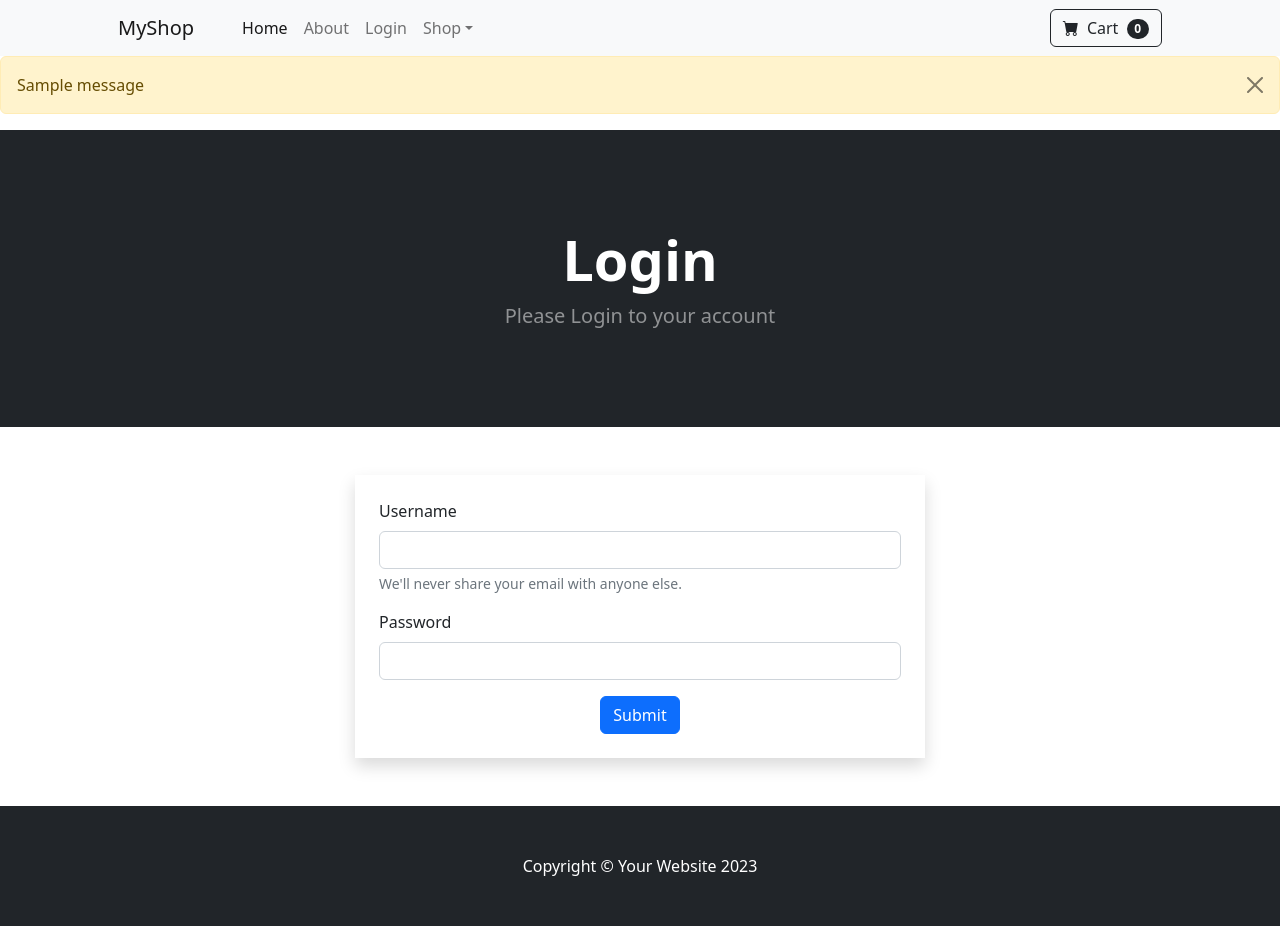
After one commit to meet123-tech/Ecom, a Django app: page /login/ in a window 1280 px wide. The commit adds this page. Run offline with Django 5.2, Linux system fonts and the light colour scheme; tables that the repository leaves empty hold one stand-in row (values such as "Sample post"); one stand-in notice (Sample message) is shown; some libraries are stand-ins or nearby versions.

Commit message:
add Login logout functionality and add View of particular product

```diff
--- a/Ecomm/shop/templates/base.html
+++ b/Ecomm/shop/templates/base.html
@@ -20,6 +20,19 @@
     <!-- Navigation-->
     {% include 'navbar.html' %}
 
+    {% if messages %}
+
+    {% for message in messages %}
+        <div class="alert alert-warning alert-dismissible fade show" role="alert">
+            {{ message }}
+            <button type="button" class="btn-close" data-bs-dismiss="alert" aria-label="Close"></button>
+        </div>
+    {% endfor %}
+
+
+    {% endif %}
+
+
     {% block content %}
 
     {% endblock content %}
--- a/Ecomm/shop/templates/home.html
+++ b/Ecomm/shop/templates/home.html
@@ -47,7 +47,7 @@
                             </div>
                             <!-- Product actions-->
                             <div class="card-footer p-4 pt-0 border-top-0 bg-transparent">
-                                <div class="text-center"><a class="btn btn-outline-dark mt-auto" href="#">View options</a></div>
+                                <div class="text-center"><a class="btn btn-outline-dark mt-auto" href="{% url 'product' product.id %}" >View Product</a></div>
                             </div>
                         </div>
                     </div>
@@ -70,7 +70,7 @@
                             </div>
                             <!-- Product actions-->
                             <div class="card-footer p-4 pt-0 border-top-0 bg-transparent">
-                                <div class="text-center"><a class="btn btn-outline-dark mt-auto" href="#">View options</a></div>
+                                <div class="text-center"><a class="btn btn-outline-dark mt-auto" href="{% url 'product' product.id %}">View Product</a></div>
                             </div>
                         </div>
                     </div>
--- /dev/null
+++ b/Ecomm/shop/templates/login.html
@@ -0,0 +1,45 @@
+{% extends 'base.html' %}
+
+{% block content %}
+
+    <header class="bg-dark py-5">
+        <div class="container px-4 px-lg-5 my-5">
+            <div class="text-center text-white">
+                <h1 class="display-4 fw-bolder">Login</h1>
+                <p class="lead fw-normal text-white-50 mb-0">Please Login to your account</p>
+            </div>
+        </div>
+    </header>
+
+    <div class="container my-5 ">
+        <div class="row justify-content-md-center">
+
+
+
+                <div class="col-6 shadow p-4">
+
+                        <form method="POST" action="{% url 'login' %}">
+                            {% csrf_token %}
+                            <div class="mb-3">
+                                <label for="exampleInputEmail1" class="form-label">Username</label>
+                                <input type="text" class="form-control" id="exampleInputEmail1" name="username" aria-describedby="emailHelp">
+                                <div id="emailHelp" class="form-text">We'll never share your email with anyone else.</div>
+                            </div>
+                            <div class="mb-3">
+                                <label for="exampleInputPassword1" class="form-label">Password</label>
+                                <input type="password" class="form-control" id="exampleInputPassword1" name="password">
+                            </div>
+
+                            <center>
+                                <button type="submit" class="btn btn-primary">Submit</button>
+
+                            </center>
+                        </form>
+                </div>
+
+        </div>
+
+    </div>
+
+
+{% endblock content %}
--- /dev/null
+++ b/Ecomm/shop/templates/logout.html
@@ -0,0 +1,6 @@
+{% extends 'base.html' %}
+
+{% block content %}
+
+This is Logout
+{% endblock content %}
--- a/Ecomm/shop/templates/navbar.html
+++ b/Ecomm/shop/templates/navbar.html
@@ -11,6 +11,16 @@
             <ul class="navbar-nav me-auto mb-2 mb-lg-0 ms-lg-4">
                 <li class="nav-item"><a class="nav-link active" aria-current="page" href="{% url 'home' %}">Home</a></li>
                 <li class="nav-item"><a class="nav-link" href="{% url 'about' %}">About</a></li>
+
+
+                {% if user.is_authenticated %}
+
+                <li class="nav-item"><a class="nav-link" href="{% url 'logout' %}">Logout</a></li>
+
+                {% else %}
+                <li class="nav-item"><a class="nav-link" href="{% url 'login' %}">Login</a></li>
+
+                {% endif %}
                 <li class="nav-item dropdown">
                     <a class="nav-link dropdown-toggle" id="navbarDropdown" href="#" role="button"
                         data-bs-toggle="dropdown" aria-expanded="false">Shop</a>
--- a/Ecomm/shop/urls.py
+++ b/Ecomm/shop/urls.py
@@ -6,5 +6,9 @@ urlpatterns = [
 
     path('',views.home,name='home'),
     path('about/', views.about, name='about'),
+    path('login/', views.login_user, name='login'),
+    path('logout/', views.logout_user, name='logout'),
+    path('product/<int:pk>/', views.product, name='product'),
+
 
 ]
--- a/Ecomm/shop/views.py
+++ b/Ecomm/shop/views.py
@@ -1,5 +1,8 @@
-from django.shortcuts import render
+from django.shortcuts import render,redirect
+from django.contrib.auth import login,logout,authenticate
+from django.contrib import messages
 from .models import Product
+
 # Create your views here.
 
 
@@ -11,3 +14,33 @@ def home(request):
 
 def about(request):
     return render(request,'about.html',{})
+
+
+def login_user(request):
+    if request.method == 'POST':
+        username = request.POST['username']
+        password = request.POST['password']
+        user = authenticate(request,username=username,password=password )
+
+        if user is not None:
+            login(request,user)
+            messages.success(request, ('you have been logged in....'))
+            return redirect('home')
+
+        else:
+            messages.success(request, ('something went wrong Try Again'))
+            return redirect('login')
+
+    else:
+        return render(request,'login.html',{})
+
+
+def logout_user(request):
+    logout(request)
+    messages.success(request,('you have been logged out....'))
+    return redirect('home')
+
+
+def product(request,pk):
+    product = Product.objects.get(id=pk)
+    return render(request,'product.html',{'product':product})
```
Also changed, not shown: Ecomm/shop/templates/product.html (added, +48 -0 lines), Ecomm/db.sqlite3.
